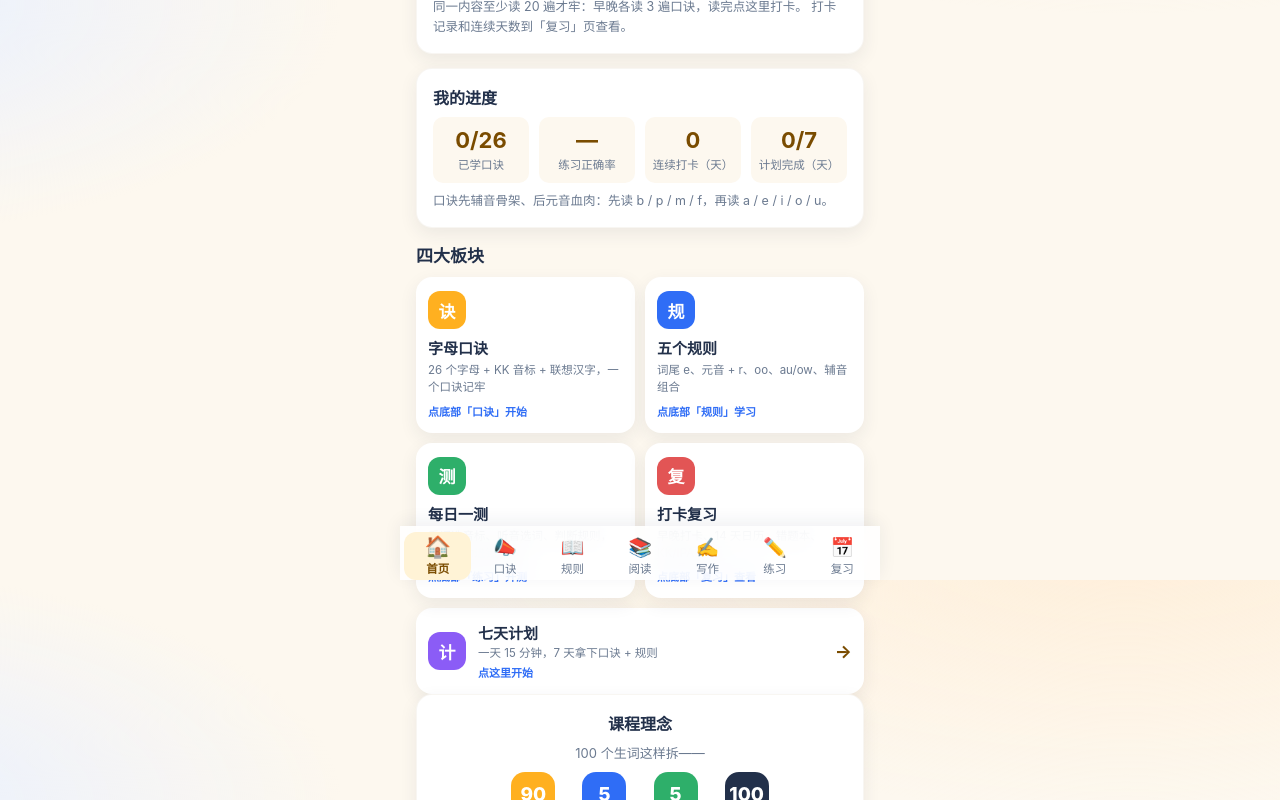
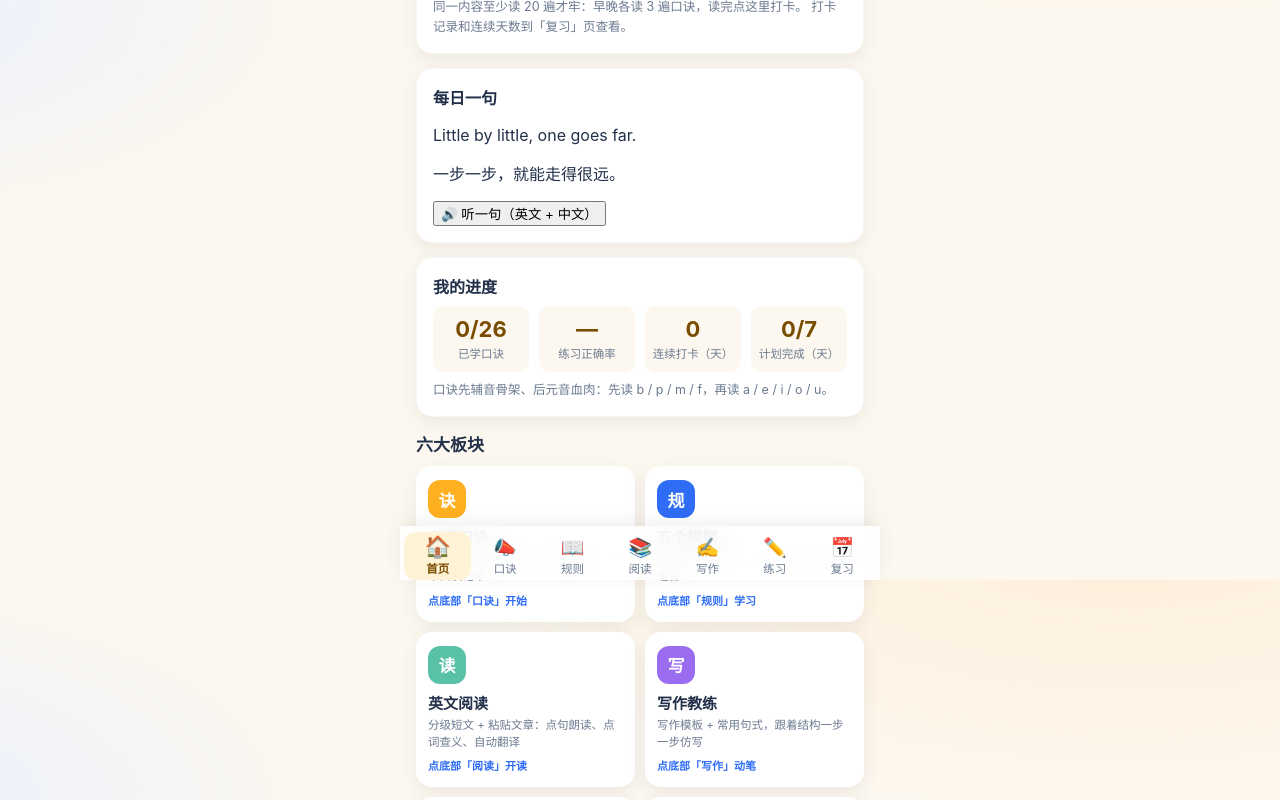
Before and after one commit to linsong0302/english_learn, a React (Vite) app in the folder app/: page / in a window 1280 px wide. Shown: the part 220-1020 px from the top of the page. Built offline with nearby package versions, Linux system fonts and the light colour scheme.

Commit message:
[lane2] 首页板块卡更新为六大板块（补阅读/写作入口）

```diff
--- a/app/src/pages/Home.tsx
+++ b/app/src/pages/Home.tsx
@@ -5,6 +5,7 @@ import words from '../data/words.json'
 import planData from '../data/plan.json'
 import type { PlanDay } from '../types-plan'
 import { getPlanState, loadProgress, streakDays, todayCheckin, toggleCheckin } from '../store'
+import { speakSequence } from '../hooks/useSpeech'
 import './home.css'
 import './plan.css'
 
@@ -51,6 +52,16 @@ const ENTRIES = [
     where: '点底部「规则」学习',
   },
   {
+    name: '英文阅读', tab: '阅读', color: '#58c1a8', char: '读',
+    desc: '分级短文 + 粘贴文章：点句朗读、点词查义、自动翻译',
+    where: '点底部「阅读」开读',
+  },
+  {
+    name: '写作教练', tab: '写作', color: '#9a6df0', char: '写',
+    desc: '写作模板 + 常用句式，跟着结构一步一步仿写',
+    where: '点底部「写作」动笔',
+  },
+  {
     name: '每日一测', tab: '练习', color: '#2eaf6a', char: '测',
     desc: '看词选音标、听音选词、判断规则，错题自动进错题本',
     where: '点底部「练习」开测',
@@ -64,6 +75,26 @@ const ENTRIES = [
 
 // lane7：七天计划入口状态
 const PLAN_DAYS = planData as unknown as PlanDay[]
+
+// lane2 美化批次：每日一句（按一年中的第几天轮换，全部为常用谚语/鼓励句）
+const DAILY_SENTENCES = [
+  { en: 'Practice makes perfect.', cn: '熟能生巧。' },
+  { en: 'Every day is a new start.', cn: '每一天都是新的开始。' },
+  { en: 'Little by little, one goes far.', cn: '一步一步，就能走得很远。' },
+  { en: 'Reading makes a full person.', cn: '阅读使人充实。' },
+  { en: 'A good beginning is half done.', cn: '好的开始是成功的一半。' },
+  { en: 'Never give up, and you will make it.', cn: '永不放弃，你就能做到。' },
+  { en: 'The early bird catches the worm.', cn: '早起的鸟儿有虫吃。' },
+  { en: 'Learn something new every day.', cn: '每天学一点新东西。' },
+  { en: 'Mistakes help us grow.', cn: '错误帮助我们成长。' },
+  { en: 'Where there is a will, there is a way.', cn: '有志者，事竟成。' },
+  { en: 'Do small things with great love.', cn: '用爱做好每件小事。' },
+  { en: 'Keep calm and keep learning.', cn: '保持冷静，继续学习。' },
+  { en: 'Action speaks louder than words.', cn: '行动胜过言语。' },
+  { en: "Today's work, tomorrow's success.", cn: '今天的努力，明天的成功。' },
+  { en: 'A happy heart makes a bright day.', cn: '好心情带来明亮的一天。' },
+  { en: 'Slow and steady wins the race.', cn: '稳扎稳打，就能赢。' },
+]
 
 export default function Home() {
   const [checkin, setCheckin] = useState(() => todayCheckin())
@@ -81,6 +112,9 @@ export default function Home() {
   const onToggle = (slot: 'am' | 'pm') => {
     setCheckin((c) => ({ ...c, [slot]: toggleCheckin(slot) }))
   }
+
+  const dayOfYear = Math.floor((Date.now() - new Date(new Date().getFullYear(), 0, 0).getTime()) / 86400000)
+  const daily = DAILY_SENTENCES[dayOfYear % DAILY_SENTENCES.length]
 
   return (
     <div className="page">
@@ -112,6 +146,19 @@ export default function Home() {
         </p>
       </section>
 
+      {/* 每日一句：先听英文再听中文，跟读一遍 */}
+      <section className="card home-daily">
+        <p className="card-title">每日一句</p>
+        <p className="home-daily-en">{daily.en}</p>
+        <p className="home-daily-cn">{daily.cn}</p>
+        <button
+          className="home-daily-btn"
+          onClick={() => speakSequence([{ text: daily.en, rate: 0.8 }, { text: daily.cn, zh: true, rate: 0.9 }])}
+        >
+          🔊 听一句（英文 + 中文）
+        </button>
+      </section>
+
       {/* 学习进度总览 */}
       <section className="card">
         <p className="card-title">我的进度</p>
@@ -140,9 +187,9 @@ export default function Home() {
         )}
       </section>
 
-      {/* 四大板块入口 */}
+      {/* 六大板块入口 */}
       <section>
-        <h2>四大板块</h2>
+        <h2>六大板块</h2>
         <div className="home-grid">
           {ENTRIES.map((e) => (
             <div className="home-entry" key={e.name}>
```
